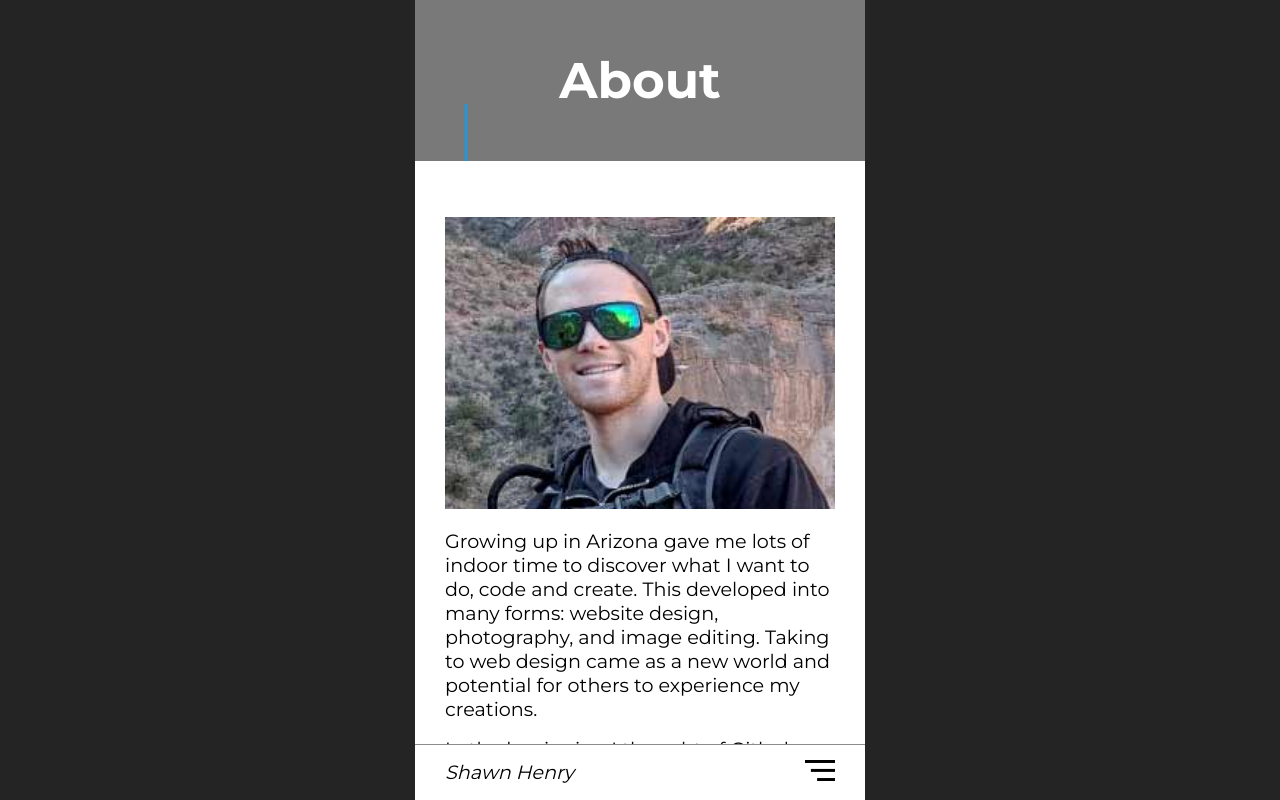
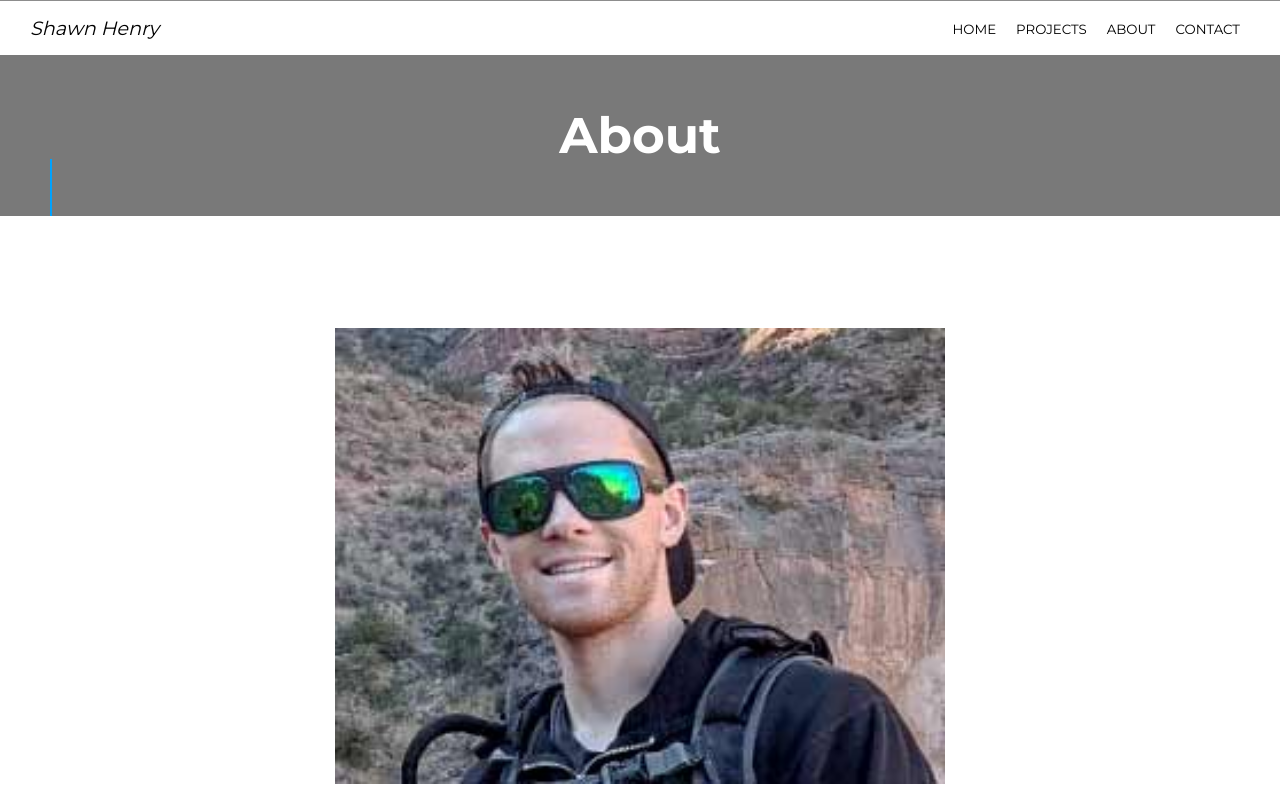
Before and after one commit to shenry45/Dev-Portfolio, a React (Create React App) app: page /about in a window 1280 px wide. Shown: the top 800 px of the page. Built offline with nearby package versions, Linux system fonts and the light colour scheme.

Commit message:
tablet view CSS

```diff
--- a/src/components/NavBar.js
+++ b/src/components/NavBar.js
@@ -9,7 +9,10 @@ const NavBar = () => {
 
     return (
         <nav>
-            {/* <div className="desktop">
+            <div className="desktop">
+                <Link to="/">
+                    <button>HOME</button>
+                </Link>
                 <Link to="/projects">
                     <button>PROJECTS</button>
                 </Link>
@@ -19,7 +22,7 @@ const NavBar = () => {
                 <Link to="/contact">
                     <button>CONTACT</button>
                 </Link>
-            </div> */}
+            </div>
             <div className="mobile">
                 <button onClick={() => toggleMenu(!menu)}>
                     <img src={MenuIcon} alt="menu icon" />
--- a/src/components/PortfolioCard.js
+++ b/src/components/PortfolioCard.js
@@ -12,14 +12,14 @@ const PortfolioCard = (props) => {
                 <div className="icons">
                     {
                         props.github ? (
-                            <a href={props.github}>
+                            <a href={props.github} target="_blank" rel="noreferrer noopener">
                                 <img src={GithubIcon} alt="Card" />
                             </a>
                         ) : null
                     }
                     {
                         props.hosted ? (
-                            <a href={props.hosted}>
+                            <a href={props.hosted} target="_blank" rel="noreferrer noopener">
                                 <img src={ArrowRight} alt="Card" />
                             </a>
                         ) : null
--- a/src/style.css
+++ b/src/style.css
@@ -594,8 +594,81 @@ section.contact button {
 }
 
 @media (min-width: 800px) {
+  body {
+    max-width: 100%;
+  }
+  section {
+    padding: 7.0rem 30px;
+  }
+  section.cards {
+    display: -webkit-box;
+    display: -ms-flexbox;
+    display: flex;
+    -webkit-box-orient: horizontal;
+    -webkit-box-direction: normal;
+        -ms-flex-flow: row nowrap;
+            flex-flow: row nowrap;
+    -webkit-box-pack: justify;
+        -ms-flex-pack: justify;
+            justify-content: space-between;
+  }
+  section.cards a {
+    width: 47.5%;
+  }
+  section.projects-cont {
+    -ms-flex-flow: wrap;
+        flex-flow: wrap;
+  }
+  section.projects-cont .card-cont {
+    width: 47.5%;
+  }
+  section.about img {
+    width: 50%;
+    margin: 0 auto;
+    margin-bottom: 20px;
+  }
+  section.story iframe {
+    height: 300px;
+  }
+  section.experience {
+    display: -webkit-box;
+    display: -ms-flexbox;
+    display: flex;
+    -ms-flex-pack: distribute;
+        justify-content: space-around;
+    -webkit-box-align: center;
+        -ms-flex-align: center;
+            align-items: center;
+  }
+  .hero {
+    -webkit-box-pack: start;
+        -ms-flex-pack: start;
+            justify-content: flex-start;
+  }
+  .hero h1 {
+    width: 100%;
+    text-align: left;
+  }
+  header {
+    max-width: 100%;
+    position: relative;
+  }
+  header button {
+    color: #000;
+    padding: 0px 10px;
+    font-weight: normal;
+  }
+  header button:hover {
+    background-color: #f2f2f2;
+  }
+  .blank {
+    height: 0;
+  }
   .desktop {
     display: block;
+  }
+  .mobile {
+    display: none;
   }
 }
 
--- a/src/style.scss
+++ b/src/style.scss
@@ -500,8 +500,84 @@ section.contact {
 }
 
 @media (min-width: $tablet) {
+    body {
+        max-width: 100%;
+    }
+
+    section {
+        padding: 7.0rem 30px;
+
+        &.cards {
+            display: flex;
+            flex-flow: row nowrap;
+            justify-content: space-between;
+
+            a {
+                width: 47.5%;
+            }
+
+
+        }
+
+        &.projects-cont {
+            flex-flow: wrap;
+
+            .card-cont {
+                width: 47.5%;
+            }
+        }
+
+        &.about {
+            img {
+                width: 50%;
+                margin: 0 auto;
+                margin-bottom: 20px;
+            }
+        }
+
+        &.story iframe {
+            height: 300px;
+        }
+
+        &.experience {
+            display: flex;
+            justify-content: space-around;
+            align-items: center;
+        }
+    }
+
+    .hero {
+        justify-content: flex-start;
+
+        h1 {
+            width: 100%;
+            text-align: left;
+        }
+    }
+
+    header {
+        max-width: 100%;
+        position: relative;
+
+        button {
+            color: #000;
+            padding: 0px 10px;
+            font-weight: normal;
+
+            &:hover {
+                background-color: #f2f2f2;
+            }
+        }
+    }
+
+    .blank {
+        height: 0;
+    }
     .desktop {
         display: block;
+    }
+    .mobile {
+        display: none;
     }
 }
 
```
